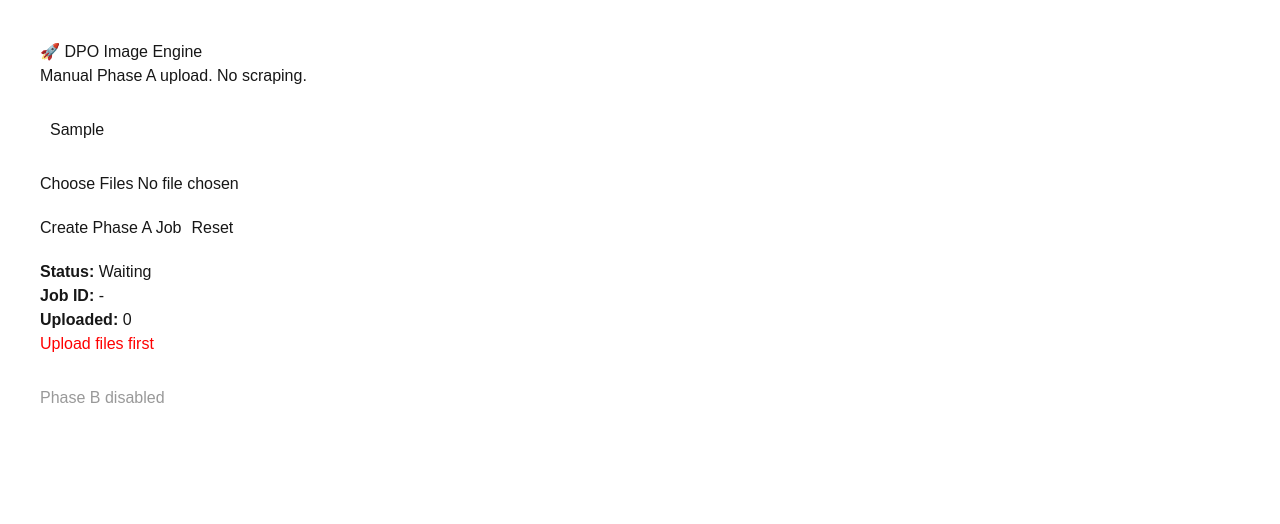
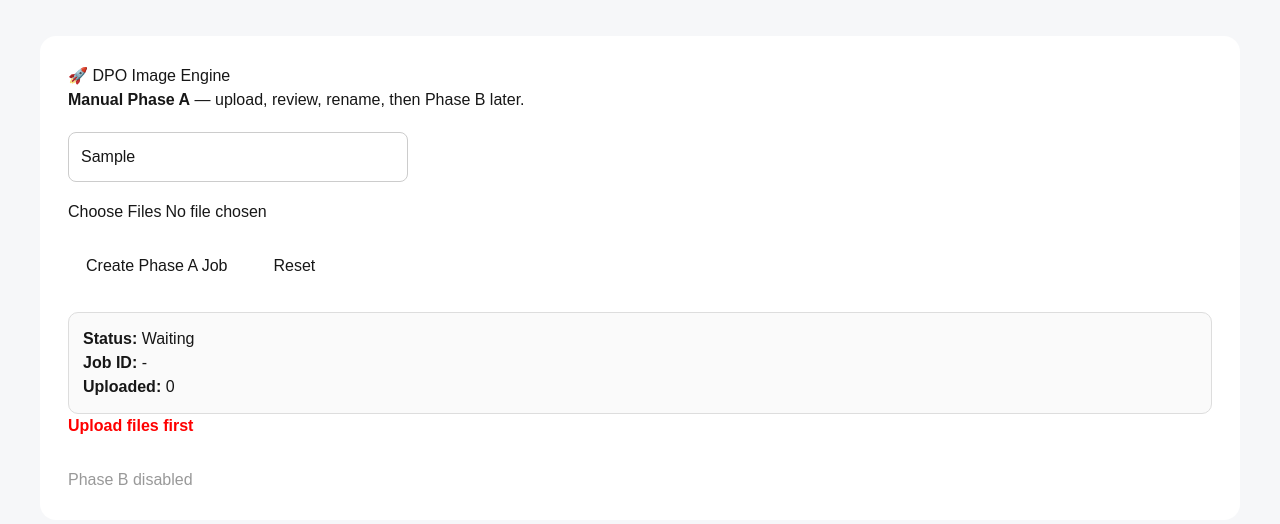
Before and after one commit to paulrodgerson40-blip/dpo-frontend, a Next.js app: page / in a window 1280 px wide. Both pictures are taken after typing "Sample" into the empty fields and a click on the button "Create Phase A Job". Shown: the top 524 px of the page. Built offline with nearby package versions, Linux system fonts and the light colour scheme.

Commit message:
Update page.tsx

```diff
--- a/app/page.tsx
+++ b/app/page.tsx
@@ -14,6 +14,10 @@ type ManualJobResponse = {
   ok?: boolean;
 };
 
+function cleanName(path: string) {
+  return path.split("/").pop() || path;
+}
+
 export default function Home() {
   const [restaurantName, setRestaurantName] = useState("");
   const [files, setFiles] = useState<File[]>([]);
@@ -21,6 +25,7 @@ export default function Home() {
   const [jobId, setJobId] = useState("");
   const [uploadedCount, setUploadedCount] = useState(0);
   const [uploadedFiles, setUploadedFiles] = useState<string[]>([]);
+  const [names, setNames] = useState<Record<string, string>>({});
   const [error, setError] = useState("");
   const [message, setMessage] = useState("");
   const [loading, setLoading] = useState(false);
@@ -42,6 +47,7 @@ export default function Home() {
     setJobId("");
     setUploadedCount(0);
     setUploadedFiles([]);
+    setNames({});
 
     try {
       const form = new FormData();
@@ -54,8 +60,8 @@ export default function Home() {
       });
 
       const text = await res.text();
+      let data: ManualJobResponse;
 
-      let data: ManualJobResponse;
       try {
         data = JSON.parse(text);
       } catch {
@@ -66,10 +72,17 @@ export default function Home() {
         throw new Error(data.error || "Upload failed");
       }
 
+      const uploaded = data.files || [];
+      const initialNames: Record<string, string> = {};
+      uploaded.forEach((f) => {
+        initialNames[f] = cleanName(f).replace(/\.[^.]+$/, "");
+      });
+
       setJobId(data.job_id || "");
       setStatus(data.status || "phase_a_review");
       setUploadedCount(data.uploaded_count || 0);
-      setUploadedFiles(data.files || []);
+      setUploadedFiles(uploaded);
+      setNames(initialNames);
       setMessage(data.message || "Manual Phase A upload complete.");
     } catch (err) {
       setStatus("Upload failed");
@@ -86,6 +99,7 @@ export default function Home() {
     setJobId("");
     setUploadedCount(0);
     setUploadedFiles([]);
+    setNames({});
     setError("");
     setMessage("");
 
@@ -93,69 +107,127 @@ export default function Home() {
     if (input) input.value = "";
   }
 
+  function imageUrl(filePath: string) {
+    return `${BACKEND_URL}/api/dpo/manual-jobs/${jobId}/files/${encodeURIComponent(cleanName(filePath))}`;
+  }
+
   return (
-    <main style={{ padding: 40, fontFamily: "Arial, sans-serif" }}>
+    <main style={{ padding: 36, fontFamily: "Arial, sans-serif", background: "#f6f7f9", minHeight: "100vh" }}>
+      <section style={{ maxWidth: 1200, margin: "0 auto", background: "#fff", padding: 28, borderRadius: 16 }}>
         <h1>🚀 DPO Image Engine</h1>
-      <p>Manual Phase A upload. No scraping.</p>
+        <p><b>Manual Phase A</b> — upload, review, rename, then Phase B later.</p>
 
         <div style={{ marginTop: 20 }}>
           <input
             placeholder="Restaurant name"
             value={restaurantName}
             onChange={(e) => setRestaurantName(e.target.value)}
-          style={{ padding: 10, width: 320 }}
+            style={{ padding: 12, width: 340, border: "1px solid #ccc", borderRadius: 8 }}
           />
         </div>
 
-      <div style={{ marginTop: 20 }}>
-        <input
-          id="file"
-          type="file"
-          multiple
-          accept=".png,.jpg,.jpeg,.webp,.zip"
-          onChange={handleFiles}
-        />
+        <div style={{ marginTop: 18 }}>
+          <input id="file" type="file" multiple accept=".png,.jpg,.jpeg,.webp,.zip" onChange={handleFiles} />
         </div>
 
         {files.length > 0 && (
-        <p style={{ marginTop: 10 }}>
+          <p style={{ marginTop: 12 }}>
             <b>Selected:</b> {files.length} file(s)
           </p>
         )}
 
-      <div style={{ marginTop: 20 }}>
-        <button onClick={createJob} disabled={loading}>
+        <div style={{ marginTop: 18 }}>
+          <button onClick={createJob} disabled={loading} style={{ padding: "12px 18px", cursor: "pointer" }}>
             {loading ? "Uploading..." : "Create Phase A Job"}
           </button>
-
-        <button onClick={reset} disabled={loading} style={{ marginLeft: 10 }}>
+          <button onClick={reset} disabled={loading} style={{ marginLeft: 10, padding: "12px 18px" }}>
             Reset
           </button>
         </div>
 
-      <div style={{ marginTop: 20 }}>
+        <div style={{ marginTop: 22, padding: 14, background: "#fafafa", border: "1px solid #ddd", borderRadius: 10 }}>
           <p><b>Status:</b> {status}</p>
           <p><b>Job ID:</b> {jobId || "-"}</p>
           <p><b>Uploaded:</b> {uploadedCount}</p>
         </div>
 
-      {message && <p style={{ color: "green" }}>{message}</p>}
-      {error && <p style={{ color: "red" }}>{error}</p>}
+        {message && <p style={{ color: "green", fontWeight: 700 }}>{message}</p>}
+        {error && <p style={{ color: "red", fontWeight: 700 }}>{error}</p>}
 
         {uploadedFiles.length > 0 && (
-        <div style={{ marginTop: 20 }}>
-          <h3>Uploaded Files</h3>
-          <ul>
-            {uploadedFiles.map((f, i) => (
-              <li key={`${f}-${i}`}>{f.split("/").pop()}</li>
-            ))}
-          </ul>
+          <div style={{ marginTop: 30 }}>
+            <h2>Phase A Review</h2>
+            <p>Check each image, rename the item, and remove bad screenshots later.</p>
+
+            <div
+              style={{
+                display: "grid",
+                gridTemplateColumns: "repeat(auto-fill, minmax(230px, 1fr))",
+                gap: 18,
+                marginTop: 18,
+              }}
+            >
+              {uploadedFiles.map((file, i) => {
+                const filename = cleanName(file);
+
+                return (
+                  <div key={file} style={{ border: "1px solid #ddd", borderRadius: 12, padding: 12, background: "#fff" }}>
+                    <img
+                      src={imageUrl(file)}
+                      alt={filename}
+                      style={{
+                        width: "100%",
+                        height: 180,
+                        objectFit: "cover",
+                        borderRadius: 10,
+                        border: "1px solid #eee",
+                      }}
+                    />
+
+                    <p style={{ fontSize: 13, color: "#666" }}>
+                      <b>{String(i + 1).padStart(2, "0")}.</b> {filename}
+                    </p>
+
+                    <input
+                      value={names[file] || ""}
+                      onChange={(e) => setNames({ ...names, [file]: e.target.value })}
+                      placeholder="Dish name"
+                      style={{
+                        width: "100%",
+                        boxSizing: "border-box",
+                        padding: 10,
+                        border: "1px solid #ccc",
+                        borderRadius: 8,
+                      }}
+                    />
+
+                    <button
+                      onClick={() => {
+                        setUploadedFiles(uploadedFiles.filter((x) => x !== file));
+                      }}
+                      style={{
+                        marginTop: 10,
+                        padding: "8px 10px",
+                        color: "#b91c1c",
+                        border: "1px solid #fecaca",
+                        background: "#fff",
+                        borderRadius: 8,
+                        cursor: "pointer",
+                      }}
+                    >
+                      Remove from review
+                    </button>
+                  </div>
+                );
+              })}
+            </div>
           </div>
         )}
 
         <div style={{ marginTop: 30, color: "#999" }}>
           Phase B disabled
         </div>
+      </section>
     </main>
   );
 }
```
Lines whose indentation alone changed are shown as unchanged.
